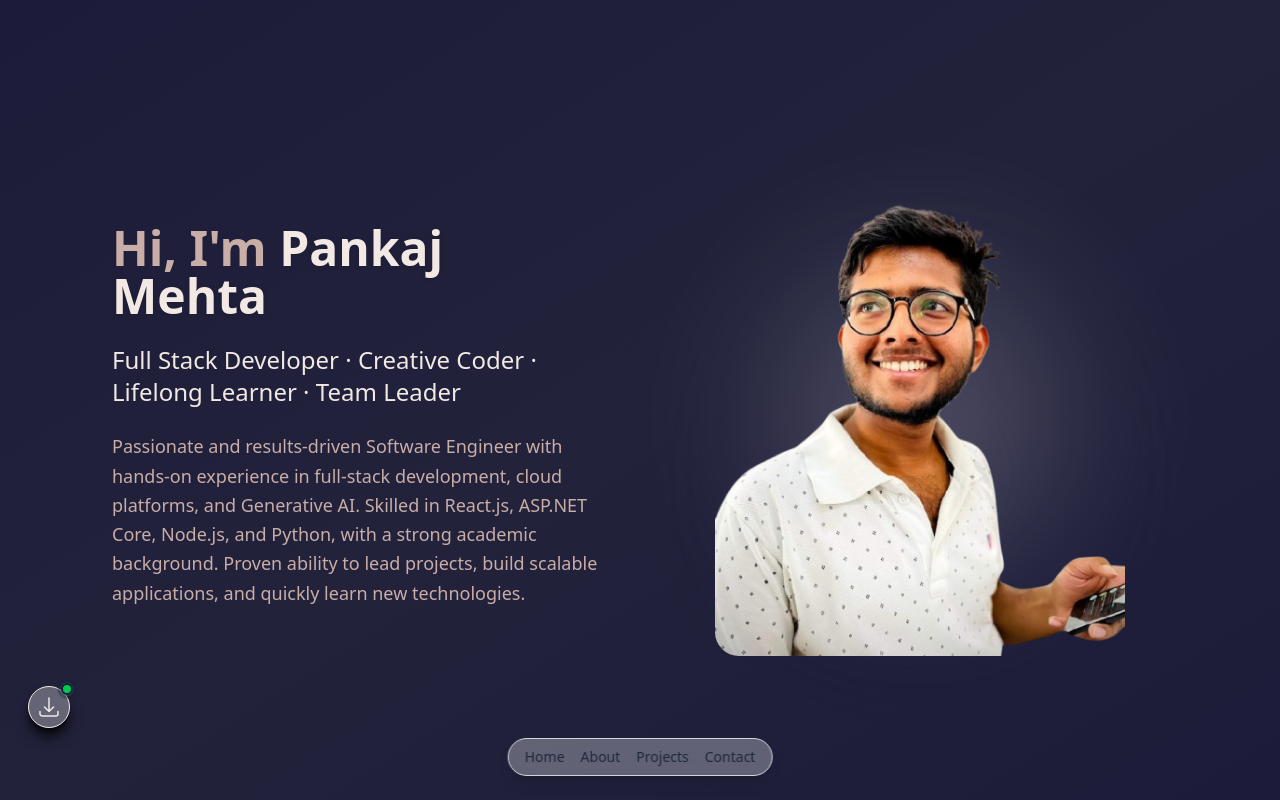
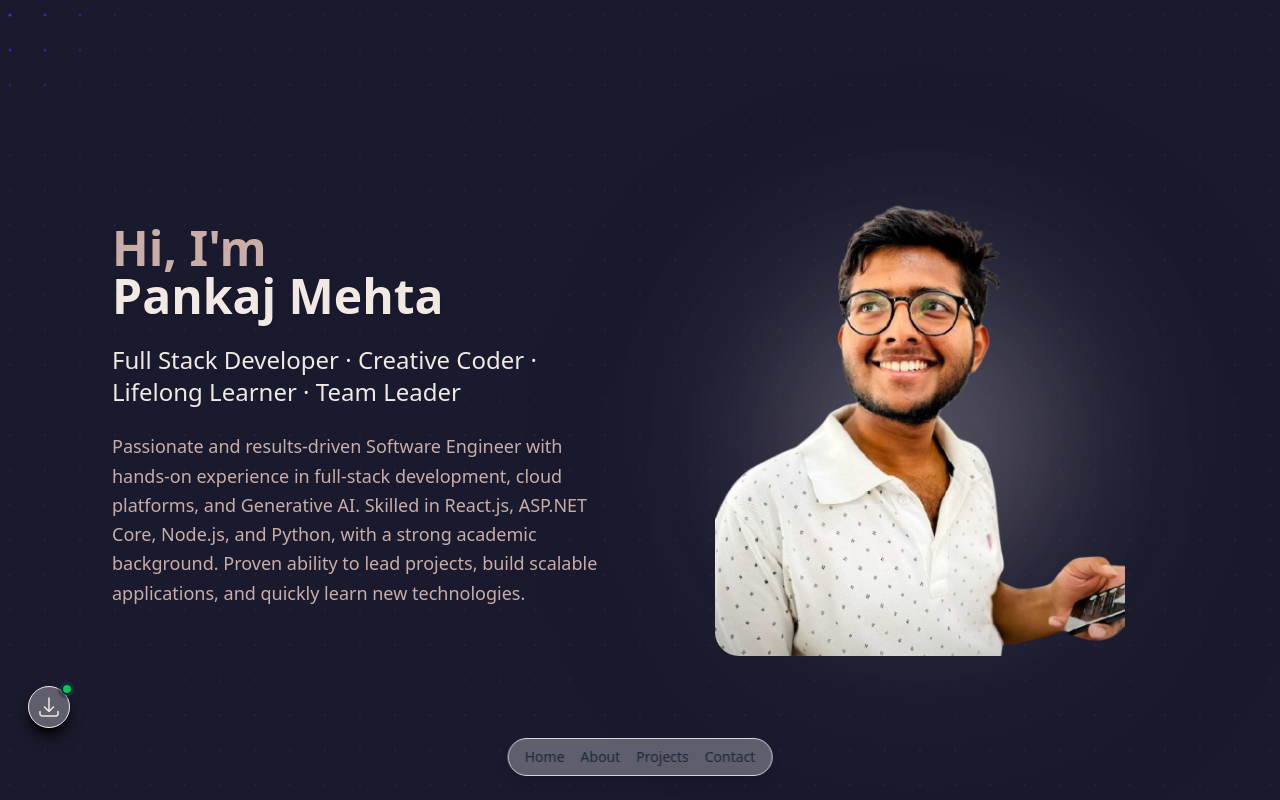
Before and after one commit to pvmeht/my-portfolio, a React (Vite) app: page / in a window 1280 px wide. Shown: the top 800 px of the page. Built offline with nearby package versions, Linux system fonts and the light colour scheme.

Commit message:
Enhance Home section: add TerminalIntro component, improve layout with DotGrid and Ripple effects, and update styling for dark theme

```diff
--- a/src/sections/Home.jsx
+++ b/src/sections/Home.jsx
@@ -1,44 +1,133 @@
 import React from "react";
 import { motion } from "framer-motion";
 import profile from "../data/profile";
+import { DotPattern } from "@/components/ui/dot-pattern";
+import {
+  Terminal,
+  TypingAnimation,
+  AnimatedSpan,
+} from "@/components/ui/terminal";
+import { Ripple } from "@/components/ui/ripple";
+import DotGrid from '@/components/ui/DotGrid';
+
+// Terminal demo component for initial load animation
+function TerminalIntro() {
+  return (
+    <Terminal className="mb-8 w-full max-w-2xl mx-auto">
+      <TypingAnimation delay={0}>$ whoami</TypingAnimation>
+      <AnimatedSpan delay={800} className="text-green-500">
+        {profile.fullName}
+      </AnimatedSpan>
+      <TypingAnimation delay={1600}>$ echo $ROLE</TypingAnimation>
+      <AnimatedSpan delay={2400} className="text-blue-500">
+        {profile.tagline.join(" · ")}
+      </AnimatedSpan>
+      <TypingAnimation delay={3200}>$ cat summary.txt</TypingAnimation>
+      <AnimatedSpan delay={4000} className="text-purple-500">
+        {profile.summary}
+      </AnimatedSpan>
+    </Terminal>
+  );
+}
 
 export default function Home() {
+  // Scroll animation variants for upward motion
+  const cardVariants = {
+    hidden: { y: 50, opacity: 0 },
+    visible: {
+      y: 0,
+      opacity: 1,
+      transition: {
+        duration: 0.8,
+        ease: "easeOut"
+      }
+    }
+  };
+
   return (
     <section
       id="home"
-      className="min-h-screen flex items-center justify-center bg-gradient-to-br from-[#1C1C3A] via-[#22223B] to-[#1C1C3A] overflow-hidden pt-12 pb-4"
+      className="min-h-screen flex items-center justify-center bg-[#1A1A2E] overflow-hidden relative pt-12 pb-4" // Smooth dark theme
     >
-      <div className="flex flex-col md:flex-row items-end md:items-center w-full max-w-6xl px-6 md:px-12 gap-10 md:gap-16 relative">
-        {/* LEFT - Text Content */}
+      {/* Background Pattern - Dot Pattern for subtle animation */}
+      <div className="absolute inset-0 z-0 pointer-events-none">
+          <DotGrid
+    dotSize={3}
+    gap={32}
+    baseColor="#271E37"
+    activeColor="#5227FF"
+    proximity={120}
+    shockRadius={250}
+    shockStrength={5}
+    resistance={750}
+    returnDuration={1.5}
+  />
+
+  {/* magic ui */}
+  {/* <DotPattern
+          width={32}
+          height={32}
+          cx={2}
+          cy={2}
+          cr={1}
+          className="opacity-15" // Removed animate-pulse-slow if not supported
+        /> */}
+      </div>
+
+      <div className="flex flex-col md:flex-row items-end md:items-center w-full max-w-6xl px-6 md:px-12 gap-10 md:gap-16 relative z-10">
+        {/* LEFT - Text Content with Animations */}
         <motion.div
-          initial={{ x: -80, opacity: 0 }}
-          animate={{ x: 0, opacity: 1 }}
-          transition={{ duration: 0.8, ease: "easeOut" }}
+          variants={cardVariants}
+          initial="hidden"
+          whileInView="visible"
+          viewport={{ once: true, amount: 0.3 }}
           className="md:w-1/2 space-y-6 pb-10 md:pb-0"
         >
+          {/* TerminalIntro */}
+          {/* <TerminalIntro /> */}
+
           <h1 className="text-3xl md:text-5xl font-extrabold text-[#C9ADA7]">
             Hi, I'm{" "}
-            <span className="text-[#F2E9E4] drop-shadow">
+            <motion.span
+              initial={{ opacity: 0, y: 20 }}
+              whileInView={{ opacity: 1, y: 0 }}
+              viewport={{ once: true }}
+              transition={{ duration: 1.2, delay: 0.8 }}
+              className="text-[#F2E9E4] drop-shadow inline-block"
+            >
               {profile.firstName} {profile.lastName}
-            </span>
+            </motion.span>
           </h1>
-          <p className="text-lg md:text-2xl text-[#F2E9E4] font-light">
+
+          <motion.p
+            initial={{ opacity: 0 }}
+            animate={{ opacity: 1 }}
+            transition={{ delay: 0.5, duration: 0.8 }}
+            className="text-lg md:text-2xl text-[#F2E9E4] font-light"
+          >
             {profile.tagline.join(" · ")}
-          </p>
+          </motion.p>
+
           <div className="text-md md:text-lg text-[#C9ADA7] leading-relaxed">
             {profile.summary}
           </div>
         </motion.div>
 
-        {/* RIGHT - Image with Glow */}
+        {/* RIGHT - Image with Glow and Ripple Effect */}
         <motion.div
-          initial={{ x: 90, opacity: 0 }}
-          animate={{ x: 0, opacity: 1 }}
-          transition={{ duration: 0.9, delay: 0.2, ease: "easeOut" }}
+          variants={cardVariants}
+          initial="hidden"
+          whileInView="visible"
+          viewport={{ once: true, amount: 0.3 }}
           className="relative md:w-1/2 flex justify-center items-end"
           style={{ minHeight: "295px" }}
         >
-          <div className="relative">
+          {/* Ripple Background for subtle interaction */}
+          <div className="absolute inset-0 z-0">
+            <Ripple className="opacity-20" />
+          </div>
+
+          <div className="relative z-10">
             {/* White Glow */}
             <div
               className="absolute top-1/2 left-1/2 w-[520px] h-[520px] -translate-x-1/2 -translate-y-1/2 pointer-events-none z-0"
@@ -49,7 +138,6 @@ export default function Home() {
                 borderRadius: "50%",
               }}
             />
-
             {/* Previous background blur */}
             <div
               className="absolute top-1/2 left-1/2 w-[500px] h-[580px] -translate-x-1/2 -translate-y-1/2 pointer-events-none z-0 mix-blend-soft-light"
@@ -60,18 +148,15 @@ export default function Home() {
                 opacity: 0.8,
               }}
             />
-
             {/* Profile Image */}
             <img
               src={profile.photo}
               alt={`${profile.fullName} photo`}
-              className="z-10 relative w-[310px] h-[360px] md:w-[410px] md:h-[480px] object-cover rounded-3xl"
+              className="z-20 relative w-[310px] h-[360px] md:w-[410px] md:h-[480px] object-cover rounded-3xl"
               style={{ aspectRatio: "5/6" }}
             />
           </div>
         </motion.div>
-
-
       </div>
     </section>
   );
```
